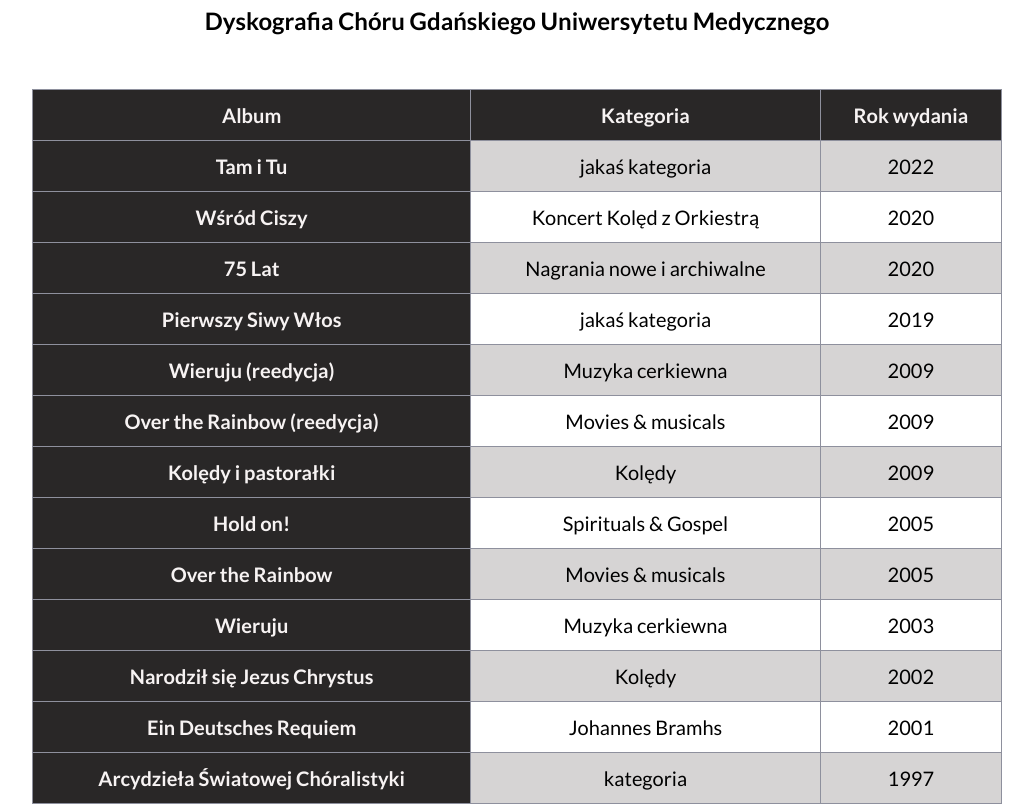
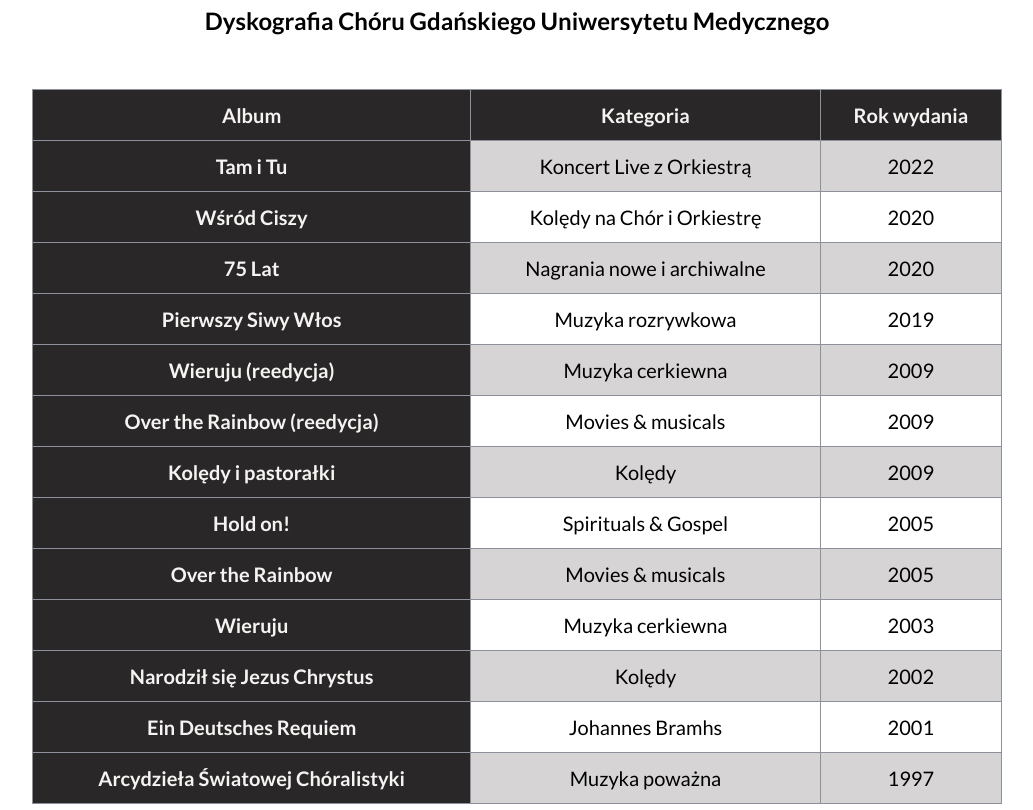
Before and after one commit to marta-zebrowska/homepage, a plain HTML site: page index.html in a window 1280 px wide. Shown: the part 1070-1880 px from the top of the page, without its empty margins (123-1156 px from the left). Drawn offline with nearby package versions, Linux system fonts and the light colour scheme.

Commit message:
added new elements in table

```diff
--- a/index.html
+++ b/index.html
@@ -53,12 +53,12 @@
                 </tr>
                 <tr class="table__row">
                     <th class="table__cell--header" scope="row">Tam i Tu</th>
-                    <td class="table__cell">jakaś kategoria</td>
+                    <td class="table__cell">Koncert Live z Orkiestrą</td>
                     <td class="table__cell">2022</td>
                 </tr>
                 <tr class="table__row">
                     <th class="table__cell--header" scope="row">Wśród Ciszy</th>
-                    <td class="table__cell">Koncert Kolęd z Orkiestrą</td>
+                    <td class="table__cell">Kolędy na Chór i Orkiestrę</td>
                     <td class="table__cell">2020</td>
                 </tr>
                 <tr class="table__row">
@@ -68,7 +68,7 @@
                 </tr>
                 <tr class="table__row">
                     <th class="table__cell--header" scope="row">Pierwszy Siwy Włos</th>
-                    <td class="table__cell">jakaś kategoria</td>
+                    <td class="table__cell">Muzyka rozrywkowa</td>
                     <td class="table__cell">2019</td>
                 </tr>
                 <tr class="table__row">
@@ -113,7 +113,7 @@
                 </tr>
                 <tr class="table__row">
                     <th class="table__cell--header" scope="row">Arcydzieła Światowej Chóralistyki</th>
-                    <td class="table__cell">kategoria</td>
+                    <td class="table__cell">Muzyka poważna</td>
                     <td class="table__cell">1997</td>
                 </tr>
             </table>
```
